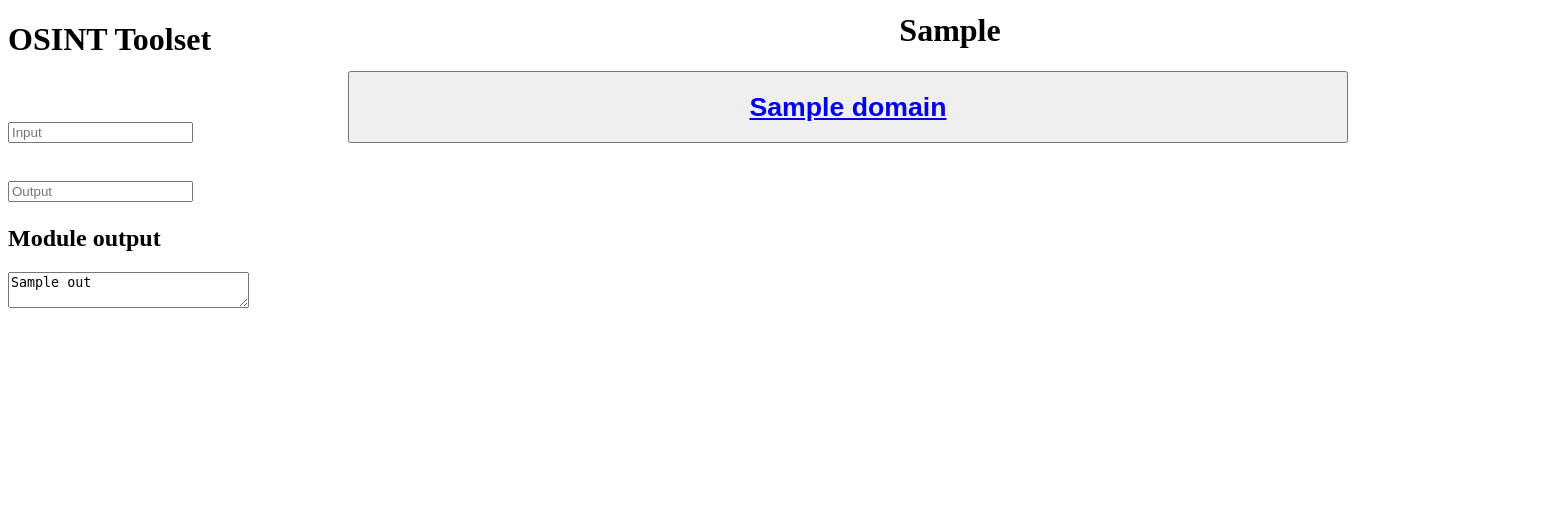
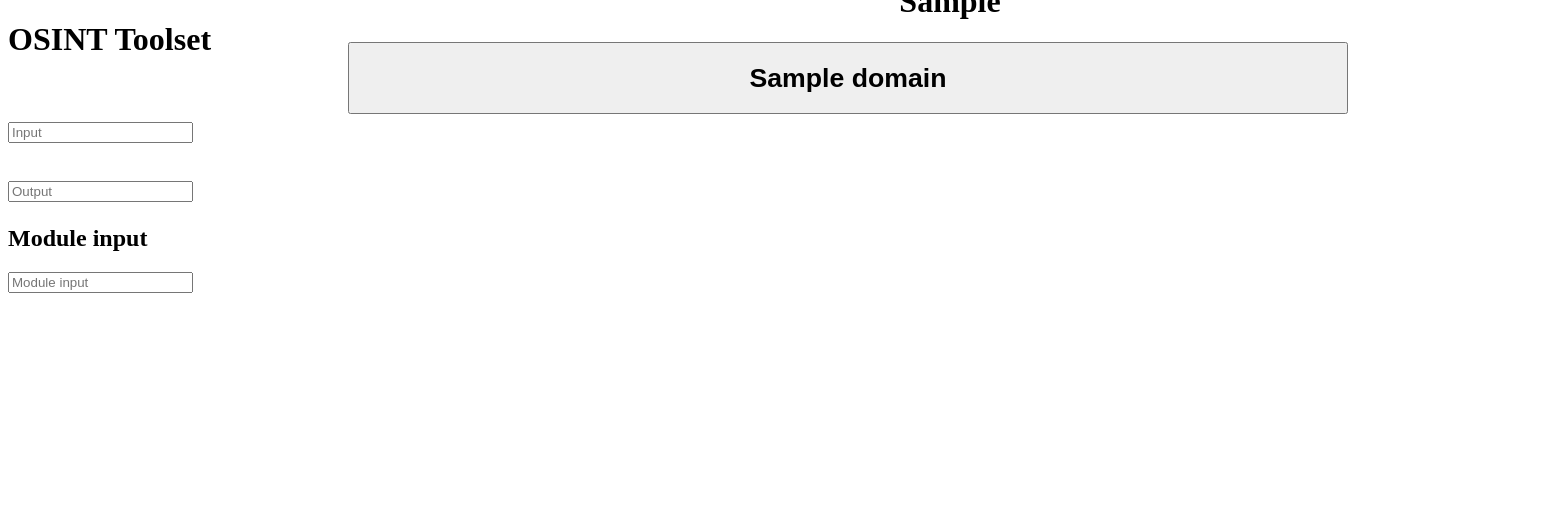
Before and after one commit to lwtct/osint-tool-v1, a Flask app: template templates/index.jinja in a window 1560 px wide. Shown: the top 507 px of the page. After the commit the page ends 293 px from the top, so only its background shows below. Run offline with Flask 2, Linux system fonts and the light colour scheme; the template is opened without the code that fills it: most values are stand-ins (such as "Sample title", 1, 10 or a date in 2020); some libraries are stand-ins or nearby versions.

Commit message:
finished module input

```diff
--- a/app.py
+++ b/app.py
@@ -61,6 +61,8 @@ querry_type = {
 def my_form_post():
     output_text = request.form['output'] # get the output type
     input_text = request.form['input'] # get the input type
+    module_input = request.form['module-input']
+    print(module_input)
     if output_text not in querry_type.keys() or input_text not in querry_type.keys(): # check if both input and output are valid
         output = "Invalid Arguments"
         return render_template("index.jinja", types = querry_type.keys(), output = output, search_output = '')
--- a/templates/index.jinja
+++ b/templates/index.jinja
@@ -14,6 +14,20 @@
  height:3px;
  width:100%;
  border-top:1px solid #DEDEDE;
+}
+a:link {
+  text-decoration: none;
+  color: black;
+}
+a:visited {
+  text-decoration: none;
+  color: black;
+}
+a:hover {
+  text-decoration: underline;
+}
+a:active {
+  text-decoration: underline;
 }
 </style>
         <title>Home</title>
@@ -56,14 +70,15 @@
                         <input type=submit hidden>
 
                     </h1>
-                    <h2>Module output</h2>
-                    <textarea style="width:235px">{{out_list[1]}}</textarea>
+                    <h2>Module input</h2>
+                    <input list="module-input" class="form-control" placeholder="Module input" name="module-input" autocomplete="off"/>
+                    <input type='hidden' name='module-input-submit'>
                 </div>
             </div>
             </form>
              <div class="container">
 
-                <ul class="list-group" style="margin-top:-300px; margin-left:300px">
+                <ul class="list-group" style="margin-top:-310px; margin-left:300px">
                 <h1 style="text-align:center; margin-top:-50px">{{output_empty_check}}</h1>
                 <div style="height:1200px;width:1200px;border:0px solid #ccc; Serif;overflow:auto;">
                     {% for x in range(link_list|length) %}
@@ -91,6 +106,8 @@
     $('[name="input"]').val('');
     $('[name="output-submit"]').val($('[name="output"]').val());
     $('[name="output"]').val('');
+    $('[name="module-input-submit"]').val($('[name="module-input"]').val());
+    $('[name="module-input"]').val('');
   });
 </script>
      <script>
```
